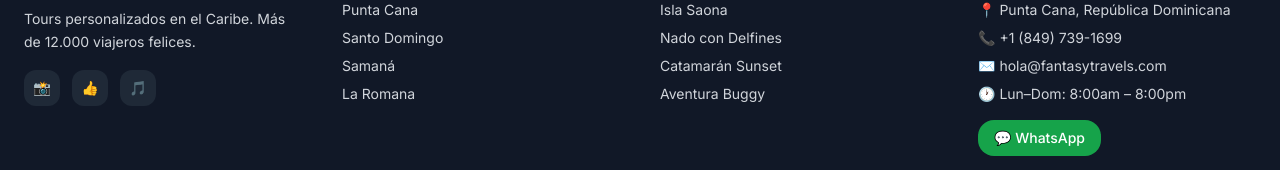
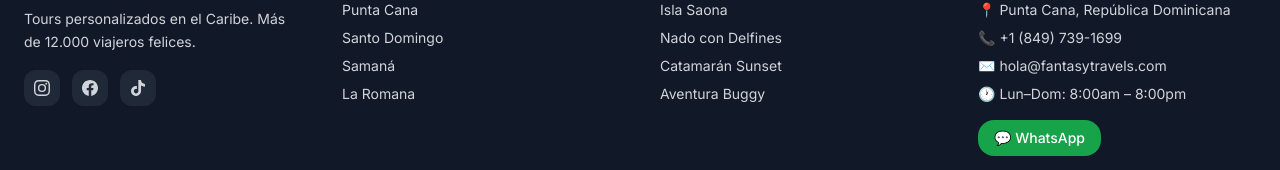
Before and after one commit to yigolo66/FANTASY, a Next.js app: page / in a window 1280 px wide. Shown: the part 4185-4355 px from the top of the page. Built offline with nearby package versions, Linux system fonts and the light colour scheme.

Commit message:
fix: usar iconos SVG reales para redes sociales en footer

```diff
--- a/src/components/Footer.tsx
+++ b/src/components/Footer.tsx
@@ -16,9 +16,9 @@
           <p className="text-sm leading-relaxed">{t.footer.desc}</p>
           <div className="flex gap-3 mt-4">
             {[
-              { href: "https://instagram.com", label: "Instagram", icon: "📸" },
-              { href: "https://www.facebook.com/share/186imxf7Ru/", label: "Facebook", icon: "👍" },
-              { href: "https://tiktok.com", label: "TikTok", icon: "🎵" },
+              { href: "https://instagram.com", label: "Instagram", icon: (<svg className="w-4 h-4" fill="currentColor" viewBox="0 0 24 24"><path d="M12 2.163c3.204 0 3.584.012 4.85.07 3.252.148 4.771 1.691 4.919 4.919.058 1.265.069 1.645.069 4.849 0 3.205-.012 3.584-.069 4.849-.149 3.225-1.664 4.771-4.919 4.919-1.266.058-1.644.07-4.85.07-3.204 0-3.584-.012-4.849-.07-3.26-.149-4.771-1.699-4.919-4.92-.058-1.265-.07-1.644-.07-4.849 0-3.204.013-3.583.07-4.849.149-3.227 1.664-4.771 4.919-4.919 1.266-.057 1.645-.069 4.849-.069zM12 0C8.741 0 8.333.014 7.053.072 2.695.272.273 2.69.073 7.052.014 8.333 0 8.741 0 12c0 3.259.014 3.668.072 4.948.2 4.358 2.618 6.78 6.98 6.98C8.333 23.986 8.741 24 12 24c3.259 0 3.668-.014 4.948-.072 4.354-.2 6.782-2.618 6.979-6.98.059-1.28.073-1.689.073-4.948 0-3.259-.014-3.667-.072-4.947-.196-4.354-2.617-6.78-6.979-6.98C15.668.014 15.259 0 12 0zm0 5.838a6.162 6.162 0 100 12.324 6.162 6.162 0 000-12.324zM12 16a4 4 0 110-8 4 4 0 010 8zm6.406-11.845a1.44 1.44 0 100 2.881 1.44 1.44 0 000-2.881z"/></svg>) },
+              { href: "https://www.facebook.com/share/186imxf7Ru/", label: "Facebook", icon: (<svg className="w-4 h-4" fill="currentColor" viewBox="0 0 24 24"><path d="M24 12.073c0-6.627-5.373-12-12-12s-12 5.373-12 12c0 5.99 4.388 10.954 10.125 11.854v-8.385H7.078v-3.47h3.047V9.43c0-3.007 1.792-4.669 4.533-4.669 1.312 0 2.686.235 2.686.235v2.953H15.83c-1.491 0-1.956.925-1.956 1.874v2.25h3.328l-.532 3.47h-2.796v8.385C19.612 23.027 24 18.062 24 12.073z"/></svg>) },
+              { href: "https://tiktok.com", label: "TikTok", icon: (<svg className="w-4 h-4" fill="currentColor" viewBox="0 0 24 24"><path d="M12.525.02c1.31-.02 2.61-.01 3.91-.02.08 1.53.63 3.09 1.75 4.17 1.12 1.11 2.7 1.62 4.24 1.79v4.03c-1.44-.05-2.89-.35-4.2-.97-.57-.26-1.1-.59-1.62-.93-.01 2.92.01 5.84-.02 8.75-.08 1.4-.54 2.79-1.35 3.94-1.31 1.92-3.58 3.17-5.91 3.21-1.43.08-2.86-.31-4.08-1.03-2.02-1.19-3.44-3.37-3.65-5.71-.02-.5-.03-1-.01-1.49.18-1.9 1.12-3.72 2.58-4.96 1.66-1.44 3.98-2.13 6.15-1.72.02 1.48-.04 2.96-.04 4.44-.99-.32-2.15-.23-3.02.37-.63.41-1.11 1.04-1.36 1.75-.21.51-.15 1.07-.14 1.61.24 1.64 1.82 3.02 3.5 2.87 1.12-.01 2.19-.66 2.77-1.61.19-.33.4-.67.41-1.06.1-1.79.06-3.57.07-5.36.01-4.03-.01-8.05.02-12.07z"/></svg>) },
             ].map((s) => (
               <a key={s.label} href={s.href} target="_blank" rel="noopener noreferrer"
                 className="w-9 h-9 bg-gray-800 hover:bg-primary rounded-xl flex items-center justify-center transition-colors text-sm"
```
